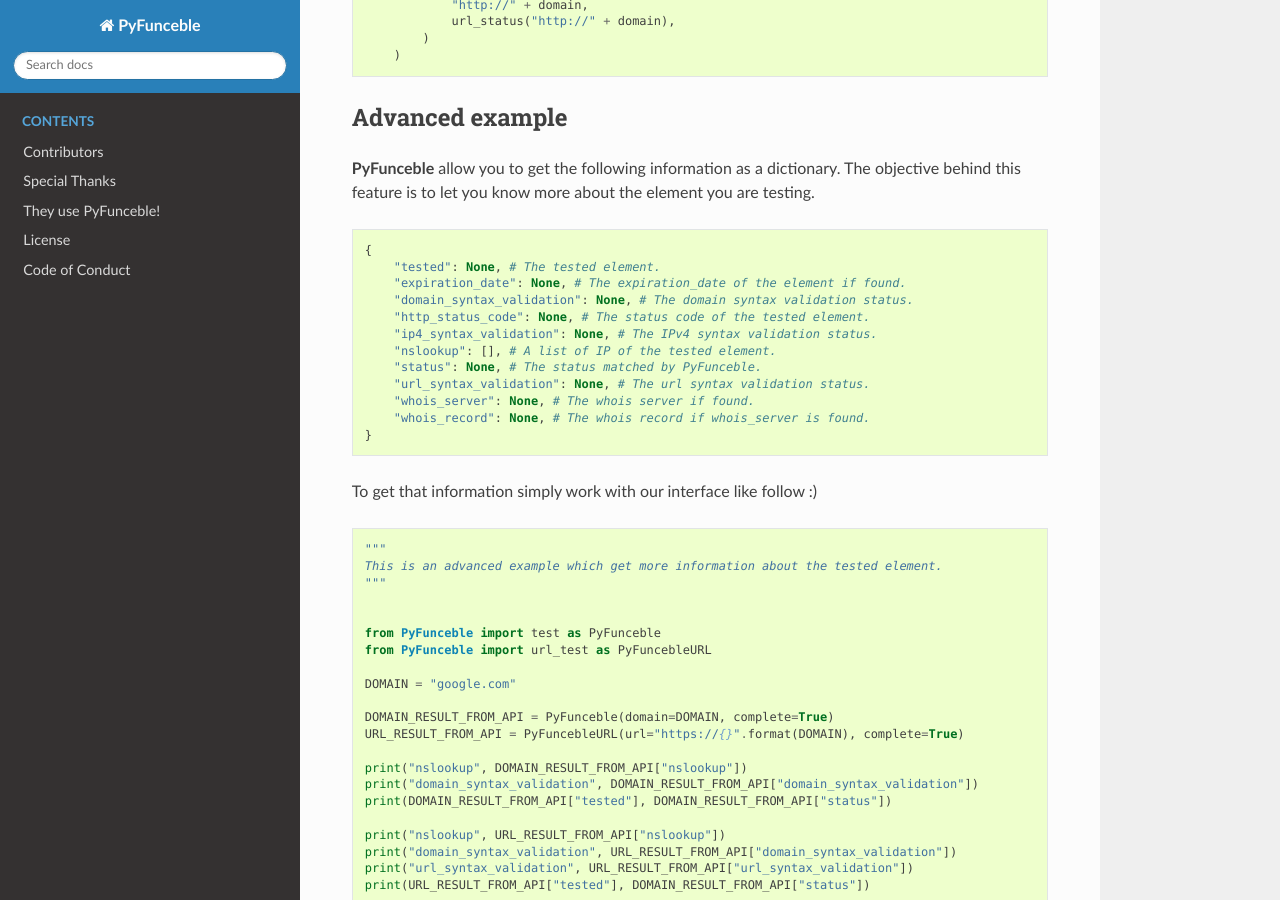
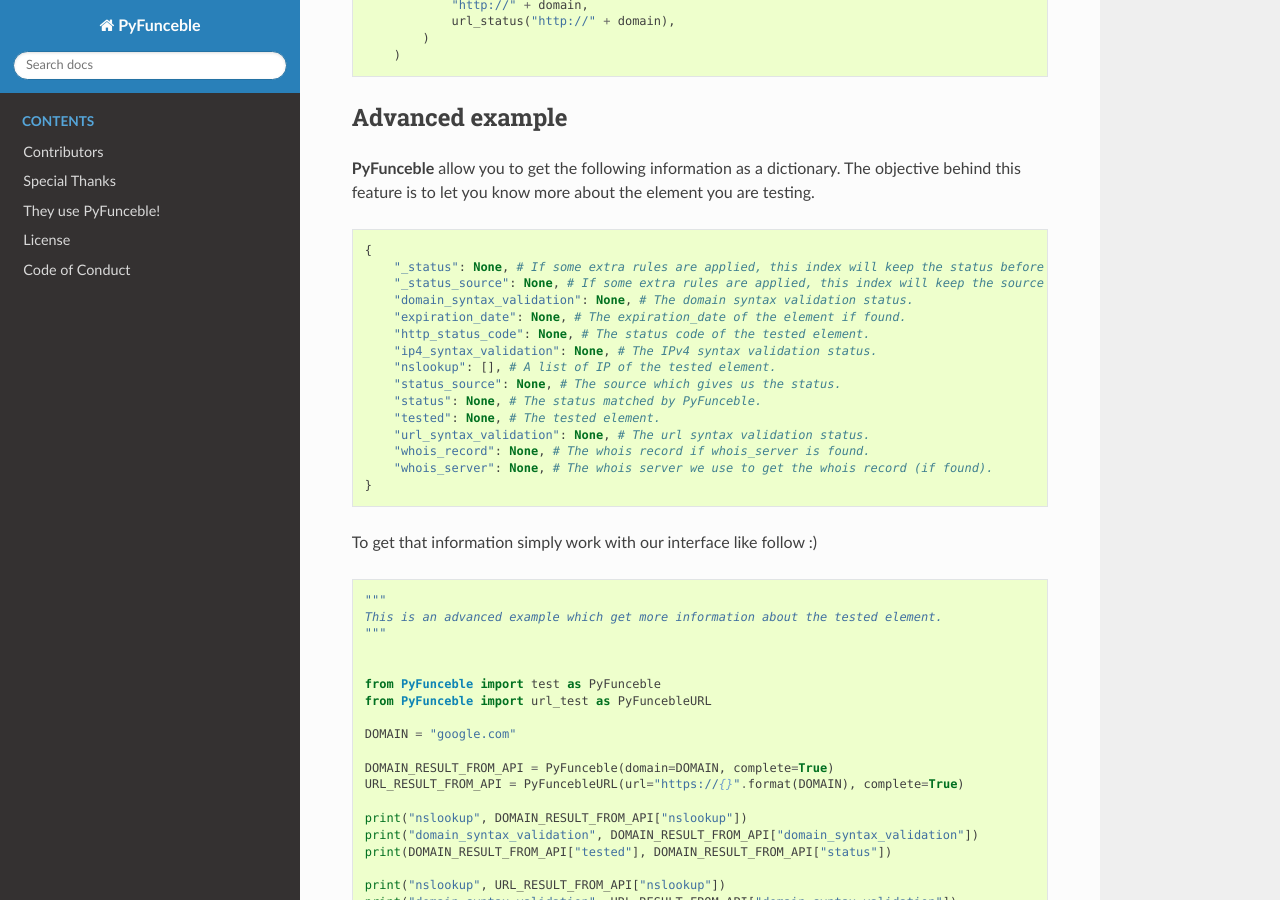
Before and after one commit to PyFunceble/rst-docs, a Sphinx documentation site: the page built from docs/usage/from-a-python-script-or-module.rst, in a window 1280 px wide and 900 px high, scrolled down 2386 px. Built offline with Sphinx 7.4.7 and the Read the Docs theme 2.0.0, drawn with Linux system fonts in a browser that asks for light colours; pages that are not in the unit, such as notebooks, are missing from menus.

Commit message:
Fix minor issue regarding the status check with the new Status() layout.
Also:
  * Introduction of an index which catch previous status and source when requesting complete information about the test.
  * Introduction of the `source` index when requesting complete information about the test.
  * Clarification of API documentation.

```diff
--- a/docs/usage/from-a-python-script-or-module.rst
+++ b/docs/usage/from-a-python-script-or-module.rst
@@ -142,16 +142,19 @@ The objective behind this feature is to let you know more about the element you
 ::
 
     {
-        "tested": None, # The tested element.
+        "_status": None, # If some extra rules are applied, this index will keep the status before the extra rules was applied.
+        "_status_source": None, # If some extra rules are applied, this index will keep the source before the extra rules was applied.
+        "domain_syntax_validation": None, # The domain syntax validation status.
         "expiration_date": None, # The expiration_date of the element if found.
-        "domain_syntax_validation": None, # The domain syntax validation status.
         "http_status_code": None, # The status code of the tested element.
         "ip4_syntax_validation": None, # The IPv4 syntax validation status.
         "nslookup": [], # A list of IP of the tested element.
+        "status_source": None, # The source which gives us the status.
         "status": None, # The status matched by PyFunceble.
+        "tested": None, # The tested element.
         "url_syntax_validation": None, # The url syntax validation status.
-        "whois_server": None, # The whois server if found.
         "whois_record": None, # The whois record if whois_server is found.
+        "whois_server": None, # The whois server we use to get the whois record (if found).
     }
 
 To get that information simply work with our interface like follow :)
```
